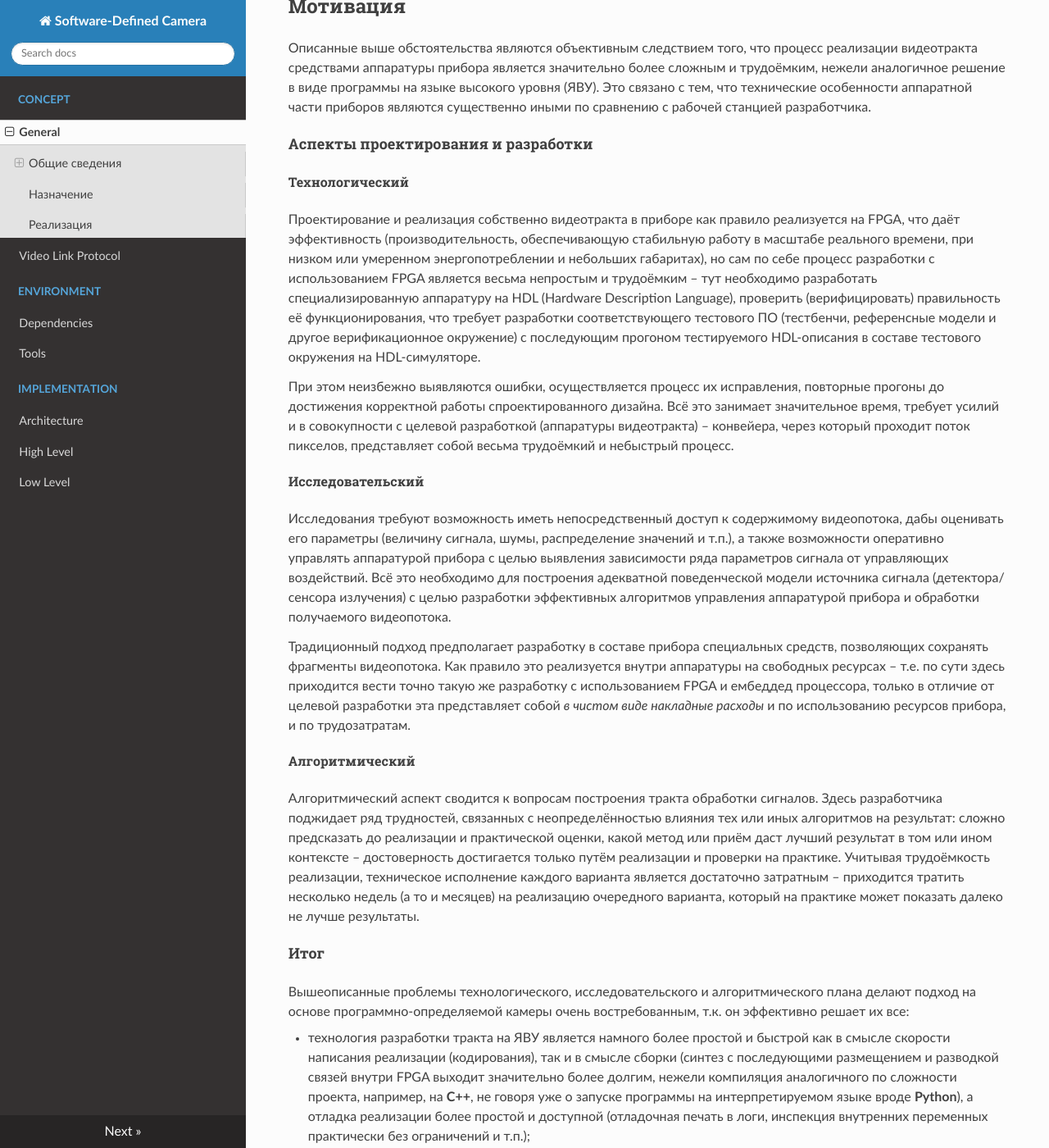
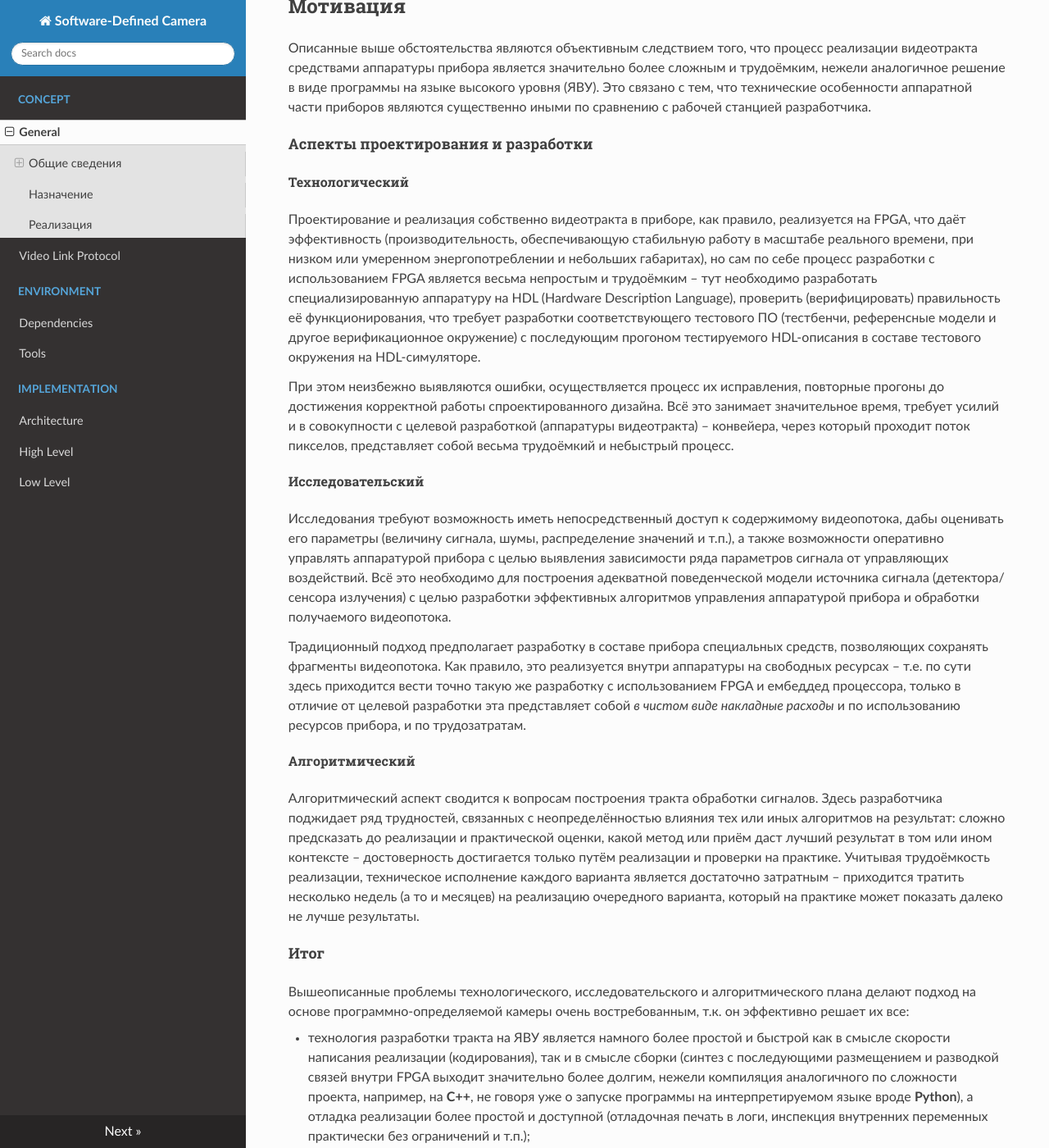
Before and after one commit to cam-lab/sdcam-doc, an MkDocs documentation site: the page built from docs/index.md, in a window 1280 px wide and 1400 px high, scrolled down 577 px. Shown: the whole window at 82% size. Built offline with MkDocs 1.6.1, drawn with Linux system fonts in a browser that asks for light colours; nearby versions of some CDN libraries.

Commit message:
fix punctuation

```diff
--- a/docs/index.md
+++ b/docs/index.md
@@ -14,7 +14,7 @@
 
 ##### Технологический
 
-Проектирование и реализация собственно видеотракта в приборе как правило реализуется на FPGA, что даёт эффективность (производительность, обеспечивающую стабильную работу в масштабе реального времени, при низком или умеренном энергопотреблении и небольших габаритах), но сам по себе процесс разработки с использованием FPGA является весьма непростым и трудоёмким&nbsp;– тут необходимо разработать специализированную аппаратуру на HDL (Hardware Description Language), проверить (верифицировать) правильность её функционирования, что требует разработки соответствующего тестового ПО (тестбенчи, референсные модели и другое верификационное окружение) с последующим прогоном тестируемого HDL-описания в составе тестового окружения на HDL-симуляторе.
+Проектирование и реализация собственно видеотракта в приборе, как правило, реализуется на FPGA, что даёт эффективность (производительность, обеспечивающую стабильную работу в масштабе реального времени, при низком или умеренном энергопотреблении и небольших габаритах), но сам по себе процесс разработки с использованием FPGA является весьма непростым и трудоёмким&nbsp;– тут необходимо разработать специализированную аппаратуру на HDL (Hardware Description Language), проверить (верифицировать) правильность её функционирования, что требует разработки соответствующего тестового ПО (тестбенчи, референсные модели и другое верификационное окружение) с последующим прогоном тестируемого HDL-описания в составе тестового окружения на HDL-симуляторе.
 
 При этом неизбежно выявляются ошибки, осуществляется процесс их исправления, повторные прогоны до достижения корректной работы спроектированного дизайна. Всё это занимает значительное время, требует усилий и в совокупности с целевой разработкой (аппаратуры видеотракта)&nbsp;– конвейера, через который проходит поток пикселов, представляет собой весьма трудоёмкий и небыстрый процесс.
 
@@ -22,7 +22,7 @@
 
 Исследования требуют возможность иметь непосредственный доступ к содержимому видеопотока, дабы оценивать его параметры (величину сигнала, шумы, распределение значений и т.п.), а также возможности оперативно управлять аппаратурой прибора с целью выявления зависимости ряда параметров сигнала от управляющих воздействий. Всё это необходимо для построения адекватной поведенческой модели источника сигнала (детектора/сенсора излучения) с целью разработки эффективных алгоритмов управления аппаратурой прибора и обработки получаемого видеопотока.
 
-Традиционный подход предполагает разработку в составе прибора специальных средств, позволяющих сохранять фрагменты видеопотока. Как правило это реализуется внутри аппаратуры на свободных ресурсах&nbsp;– т.е. по сути здесь приходится вести точно такую же разработку с использованием FPGA и ембеддед процессора, только в отличие от целевой разработки эта представляет собой *в чистом виде накладные расходы* и по использованию ресурсов прибора, и по трудозатратам.
+Традиционный подход предполагает разработку в составе прибора специальных средств, позволяющих сохранять фрагменты видеопотока. Как правило, это реализуется внутри аппаратуры на свободных ресурсах&nbsp;– т.е. по сути здесь приходится вести точно такую же разработку с использованием FPGA и ембеддед процессора, только в отличие от целевой разработки эта представляет собой *в чистом виде накладные расходы* и по использованию ресурсов прибора, и по трудозатратам.
 
 ##### Алгоритмический
 
```
Also changed, not shown: docs/tools.md (+1 -1 lines).
